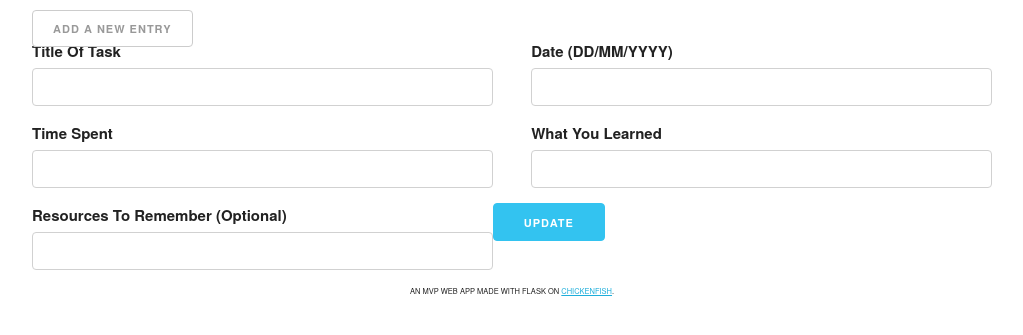
After one commit to ziru13/Project_5, a Flask app: template templates/edit.html in a window 1280 px wide. The commit adds this page. Shown: the top 335 px of the page, without its empty margins (128-1151 px from the left). Run offline with Flask 2, Linux system fonts and the light colour scheme; the template is opened without the code that fills it: values that come from a table or form of the project are taken from there, others are empty; some libraries are stand-ins or nearby versions.

Commit message:
add edit route

```diff
--- a/app.py
+++ b/app.py
@@ -1,7 +1,9 @@
+import mysql as mysql
+
 import forms
 import models
 
-from flask import Flask, g, redirect, url_for, render_template, flash
+from flask import Flask, g, redirect, url_for, render_template, flash, request
 
 DEBUG = True
 PORT = 8000
@@ -45,6 +47,24 @@ def add():
     return render_template('add.html', form=form)
 
 
+@app.route('/edit/<int:entry_id>', methods=['GET', 'POST'])
+def edit(entry_id):
+    """edit a journal entry."""
+    entry = models.Journal.select().where(
+        models.Journal.id == entry_id).get()
+    form = forms.JournalForm()
+    if form.validate_on_submit():
+        form.populate_obj(
+            title=form.title.data,
+            date=form.date.data,
+            time_spent=form.time_spent.data,
+            learnt=form.learnt.data,
+            resources=form.resources.data)
+        flash('Entry has been updated', 'success')
+        return redirect(url_for('index'))
+    return render_template('add.html', form=form)
+
+
 @app.route('/details/<int:entry_id>')
 def detail(entry_id):
     journals = models.Journal.select().where(
@@ -61,10 +81,6 @@ def delete(entry_id):
         flash('Entry has been deleted!', 'success')
     return redirect(url_for('index'))
 
-# @app.route('/entries/edit/<int:entry_id>', methods=['GET', 'POST'])
-# def edit(entry_id):
-#
-
 
 if __name__ == '__main__':
     models.initialize()
--- /dev/null
+++ b/tables.py
@@ -0,0 +1,3 @@
+# from flask_table import Table, Col, LinkCol
+#
+# class EditTable(Table):
--- /dev/null
+++ b/templates/edit.html
@@ -0,0 +1,35 @@
+{% extends 'layout.html' %}
+
+{% from 'macros.html' import render_field %}
+
+{% block content %}
+
+<form method='POST' action=''>
+  {{ form.hidden_tag() }}
+  <div class="row">
+    <div class="six columns">
+      {{ render_field(form.title) }}
+    </div>
+    <div class="six columns">
+      {{ render_field(form.date) }}
+    </div>
+  </div>
+  <div class="row">
+    <div class="six columns">
+      {{ render_field(form.time_spent) }}
+    </div>
+    <div class="six columns">
+      {{ render_field(form.learnt) }}
+    </div>
+  </div>
+  <div>
+    <div class="six columns">
+      {{ render_field(form.resources) }}
+    </div>
+  </div>
+  <div class="u-full-width">
+    <input type="submit" class="button-primary" value="Update">
+  </div>
+</form>
+
+{% endblock %}
--- a/templates/layout.html
+++ b/templates/layout.html
@@ -5,6 +5,7 @@
     <link rel="stylesheet" href="/static/css/normalize.css">
     <link rel="stylesheet" href="/static/css/skeleton.css">
     <link rel="stylesheet" href="/static/css/tacocat.css">
+    {% block css %}{% endblock %}
   </head>
   <body>
     {% with messages=get_flashed_messages() %}
```
Also changed, not shown: static/css/details.css (added, +24 -0 lines), templates/detail.html (+36 -22 lines), forms.py (line endings or trailing spaces), journals.db, 1 other file.
